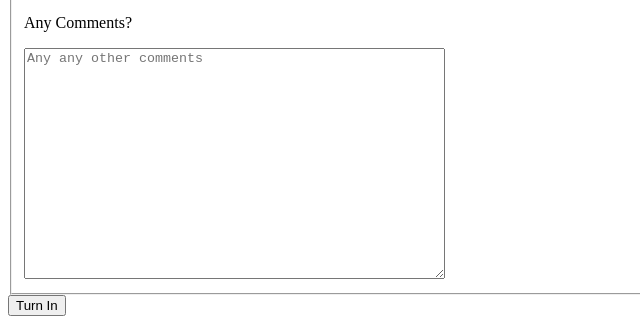
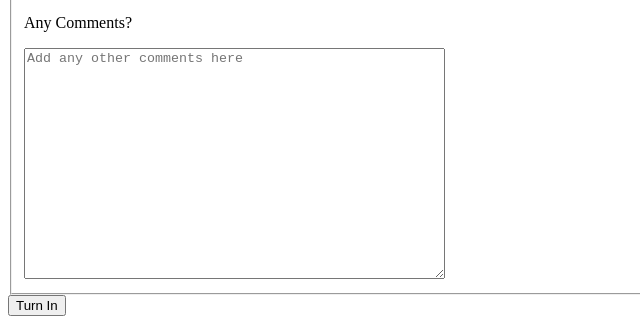
Before and after one commit to nandipatel/itmd361-lab4, a plain HTML site: page index.html in a window 1280 px wide. Shown: the part 662-983 px from the top of the page, 0-640 px from the left. Drawn offline with Linux system fonts and the light colour scheme.

Commit message:
comment section fixes

```diff
--- a/index.html
+++ b/index.html
@@ -47,7 +47,7 @@
       <p><input type = "checkbox" name = "available_field[]" value ="Saturday"><label>Saturday</label></p>
 
       <p><label>Any Comments?</label></p>
-      <textarea rows = "15" cols = "50" name = "comment_field" placeholder="Any any other comments"></textarea>
+      <textarea rows = "15" cols = "50" name = "comment_field" placeholder="Add any other comments here"></textarea>
 
       <input type ="hidden" name = "hidden_field" value = "npatel127">
     </fieldset>
```
